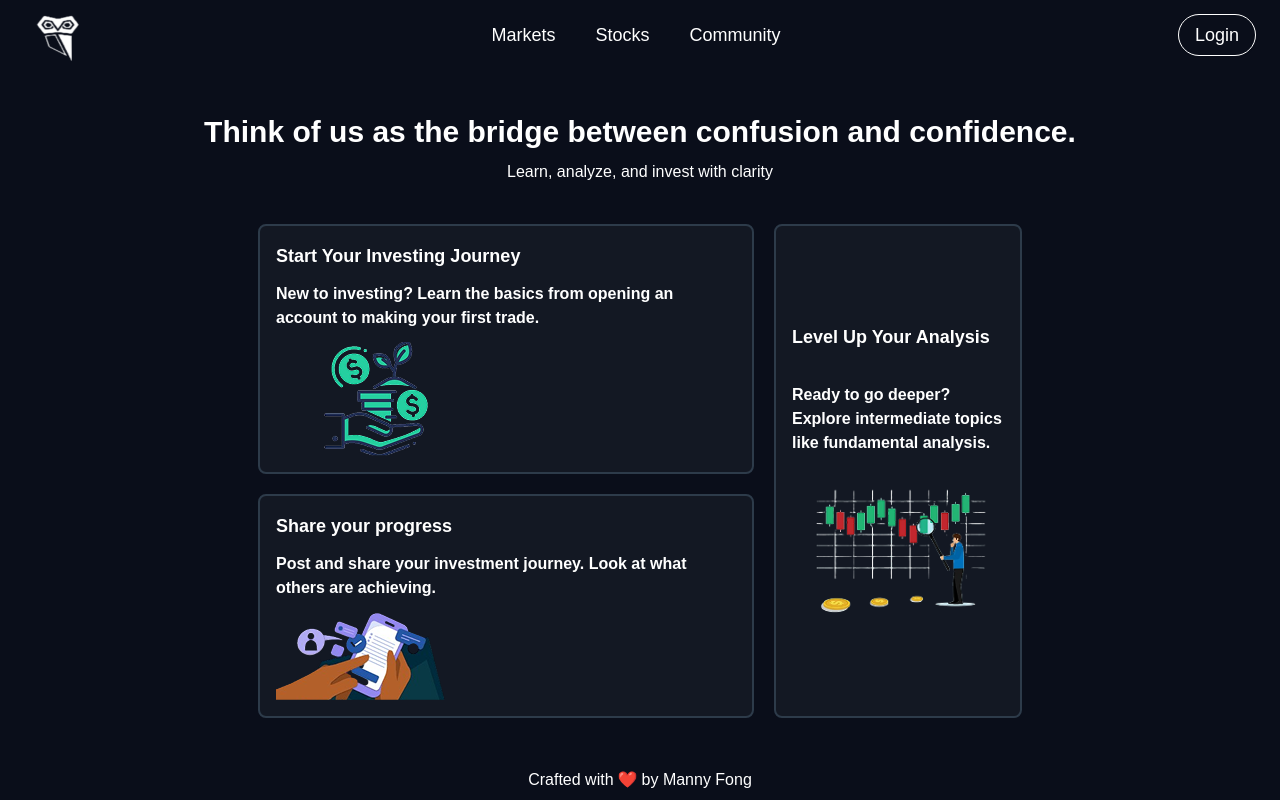
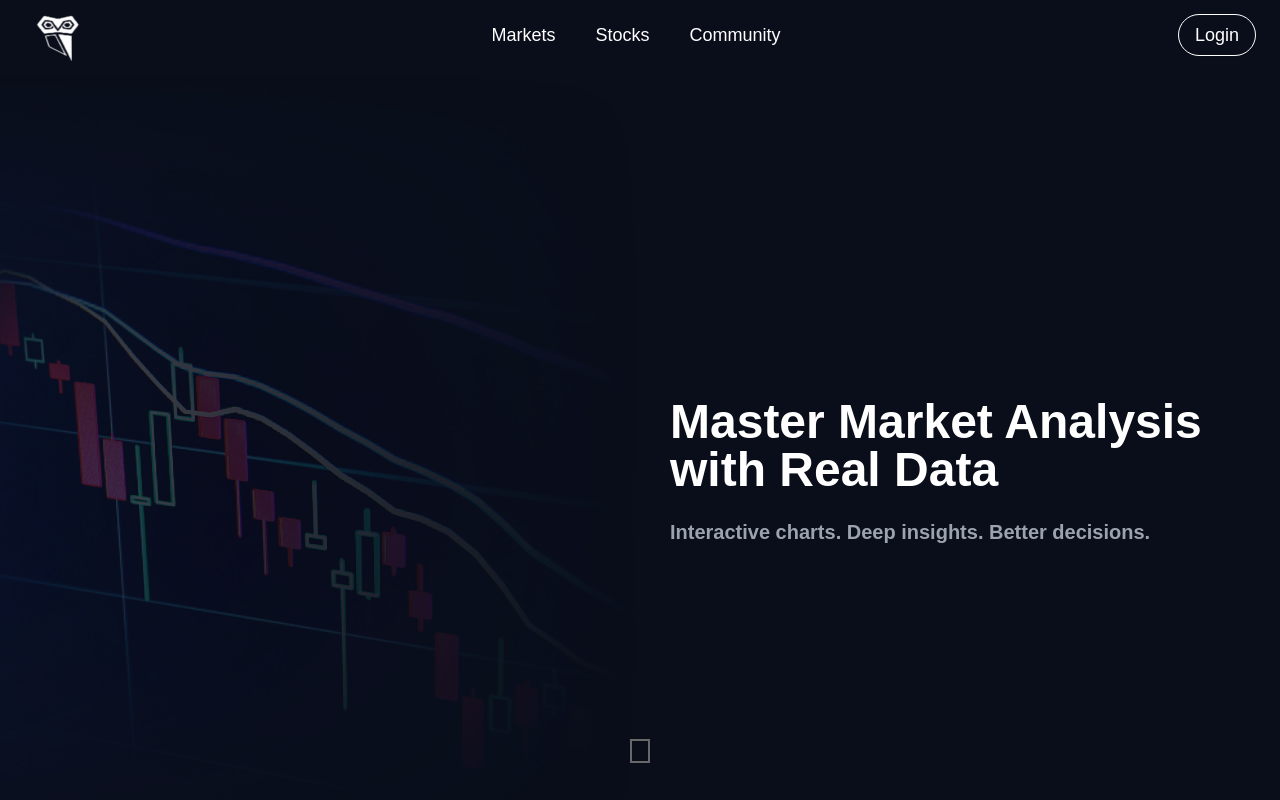
Before and after one commit to BasicallyManny/CapitolOwl, a Next.js app in the folder frontend/: page / in a window 1280 px wide. Shown: the top 800 px of the page. Built offline with nearby package versions, Linux system fonts and the light colour scheme.

Commit message:
implemented beginning stages of Hero Carousel. Still need to add other images and interactivity

```diff
--- a/frontend/next.config.ts
+++ b/frontend/next.config.ts
@@ -3,6 +3,18 @@ import type { NextConfig } from "next";
 const nextConfig: NextConfig = {
   /* config options here */
   reactCompiler: true,
+  images:{
+    remotePatterns:[
+      {
+        protocol:"https",
+        hostname: "source.unsplash.com"
+      },
+       {
+        protocol: "https",
+        hostname: "picsum.photos",
+      },
+    ]
+  }
 };
 
 export default nextConfig;
--- /dev/null
+++ b/frontend/src/app/homeComponents/hero.tsx
@@ -0,0 +1,66 @@
+"use client";
+
+import Image from "next/image";
+import STONKS from "@/app/assets/carouselImages/STONKS.png";
+import type { StaticImageData } from "next/image";
+
+
+const Hero = () => {
+    const images: Array<{image:StaticImageData,HeroText:string,description:string}> = [
+        {
+            image: STONKS,
+            HeroText: "Master Market Analysis with Real Data",
+            description: "Interactive charts. Deep insights. Better decisions." ,
+        },
+    ];
+
+    return (
+        <div id="HeroContainer" className="h-screen w-screen flex flex-col justify-center items-center bg-[#0A0E1A]">
+            <div id="carouselContainer" className="w-full h-full flex ">
+                {/* LEFT IMAGE AREA */}
+                <div id="heroImage" className="w-1/2 h-full relative">
+                    {images.map((element, i) => (
+                        <div key={i} className="absolute top-0 left-0 w-full h-full">
+                            <Image
+                                src={element.image}
+                                alt="Hero image"
+                                fill
+                                className="object-cover fkex items-center justify-center"
+                                style={{
+                                    filter: "brightness(3.5) contrast(1.2) saturate(1.2)",
+                                    maskImage: `linear-gradient(to bottom, black 0%, transparent 100%), linear-gradient(to right, black 0%, transparent 100%), linear-gradient(to top, black 0%, transparent 100%) `,
+                                    WebkitMaskImage: `linear-gradient(to bottom, black 0%, transparent 100%), linear-gradient(to right, black 0%, transparent 100%), linear-gradient(to top, black 0%, transparent 100%)`,
+                                    maskComposite: 'intersect',
+                                    WebkitMaskComposite: 'source-in'
+                                }}
+                            />
+                        </div>
+                    ))}
+                </div>
+                {/* RIGHT SIDE TEXT */}
+                <div id="heroRight" className="w-1/2 h-full flex justify-center items-center">
+                    {/*HERO TEXT AREA*/}
+                    {images.map((images) => (
+                        <div id="TextContainer" key={images.HeroText} className="font-extrabold flex flex-col space-y-6 p-7.5">
+                            <div id="HeroTitle" className="text-5xl text-white">
+                                {images.HeroText}
+                            </div>
+                            <div id="HeroDescription" className="text-xl text-[#9CA3AF]">
+                                {images.description}
+                            </div>
+                        </div>
+                    ))}
+                </div>
+            </div>
+            {/* DOTS */}
+            <div id="carouselDots" className="absolute bottom-8 justify-center items-center text-white">
+                {images.map(( _,element)=>(
+                    <button key={element} className="border-[#686868] border-2 w-5 h-6 mx-2">
+                    </button>
+                ))}
+            </div>
+        </div>
+    );
+};
+
+export default Hero;
--- a/frontend/src/app/homeComponents/navbar.tsx
+++ b/frontend/src/app/homeComponents/navbar.tsx
@@ -5,9 +5,11 @@ import logoIMG from '@/app/assets/logo.png'
 import { RxHamburgerMenu, RxCross1 } from "react-icons/rx";
 import { useState } from "react";
 import { motion, AnimatePresence } from 'framer-motion'
+import { usePathname } from 'next/navigation'
 
 const NavBar = () => {
 
+  const pathname = usePathname()
   const navElements = [
     { name: "Markets", to: "/markets" },
     { name: "Stocks", to: "/stocks" },
@@ -24,19 +26,18 @@ const NavBar = () => {
         <div className="flex items-center">
           <Link href="/">
             <Image
-              src={logoIMG.src}
+              src={logoIMG}
               alt="Capitol Owl"
               width={70}
               height={70}
-              loading="lazy"
+              priority
             />
           </Link>
         </div>
-
         {/* Desktop Nav */}
-        <motion.nav className="hidden md:flex items-center gap-10 text-white text-lg" >
+        <motion.nav className="hidden md:flex items-center gap-10 text-white text-lg " >
           {navElements.map((element) => (
-            <Link key={element.name} href={element.to} className="relative hover:scale-120 transition-transform" >
+            <Link key={element.name} href={element.to} className={`relative hover:scale-125 transition-transform ${pathname === element.to ? "font-bold underline text-[#10B981]" : ""}`} >
               {element.name}
             </Link>
           ))}
@@ -73,10 +74,10 @@ const NavBar = () => {
       {/* Mobile Dropdown Menu */}
       <AnimatePresence>
         {open && (
-          <motion.div className="md:hidden bg-neutral-secondary-medium text-white w-full px-6 py-6 space-y-6 absolute top-full left-0" variants={{ hidden: { opacity: 0, y: -20 }, visible: { opacity: 1, y: 0 }, exit: { opacity: 0, y: -20 } }} transition={{ duration: 0.3 }} key="mobile-menu" initial={"hidden"} animate={"visible"} exit={"hidden"}>
+          <motion.div className="md:hidden bg-[#0A0E1A] text-white w-full px-6 py-6 space-y-6 absolute top-full left-0" variants={{ hidden: { opacity: 0, y: -20 }, visible: { opacity: 1, y: 0 }, exit: { opacity: 0, y: -20 } }} transition={{ duration: 0.3 }} key="mobile-menu" initial={"hidden"} animate={"visible"} exit={"hidden"}>
             {navElements.map((element) => (
               <motion.div key={element.name} initial={"hidden"} animate={"visible"} exit={"exit"} whileHover={{x:10, transition:{duration:0.3}}} whileTap={{ scale: 0.95 }} className="overflow-hidden">
-                <Link href={element.to} className="text-lg">
+                <Link href={element.to} className={`text-lg ${pathname === element.to ? "font-bold underline text-[#10B981]" : ""}`}>
                   {element.name}
                 </Link>
               </motion.div>
--- a/frontend/src/app/page.tsx
+++ b/frontend/src/app/page.tsx
@@ -1,10 +1,11 @@
 
 
 import About from "./homeComponents/about";
-
+import Hero from "./homeComponents/hero";
 export default function Home() {
   return (
     <div className="w-full min-h-full flex flex-col items-center justify-center">
+      <Hero />
       <About />
     </div>
   );
```
Also changed, not shown: frontend/src/app/assets/carouselImages/STONKS.png (added).
